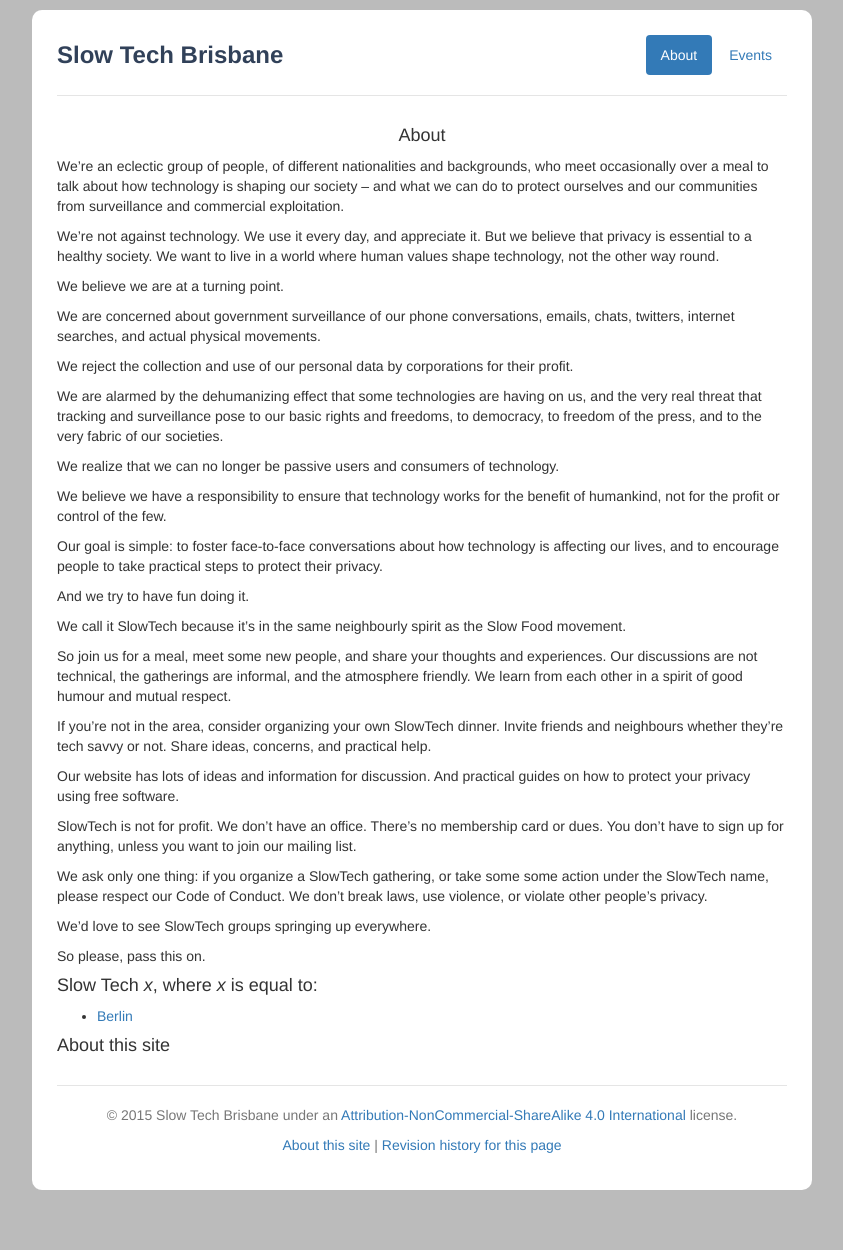
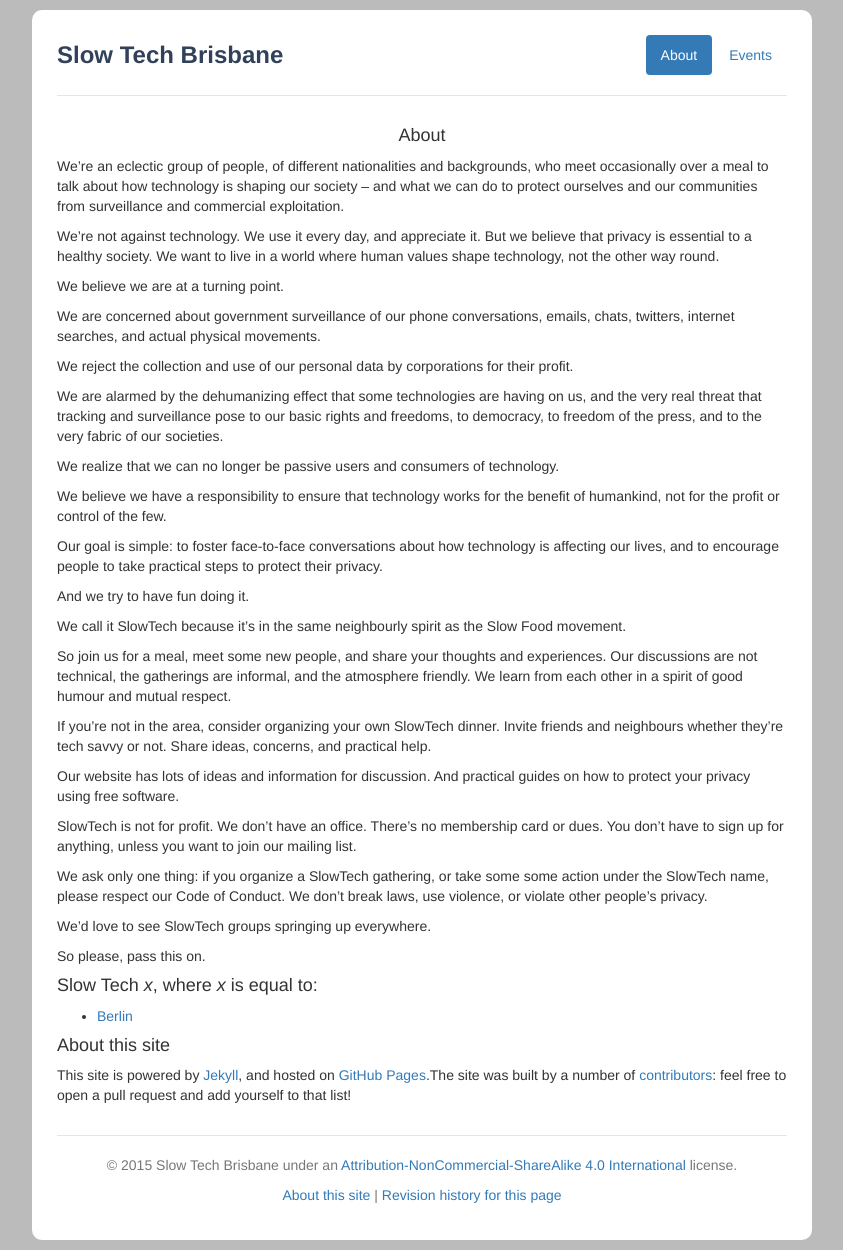
Before and after one commit to slowtechbne/slowtechbne.github.io, a Jekyll site: the page built from about.md, in a window 1280 px wide. Shown: the whole page, without its empty margins (218-1061 px from the left). Built offline with Jekyll 4.4.1, drawn with Linux system fonts in a browser that asks for light colours; before the commit the page ends 1200 px from its top, so only the background shows below that.

Commit message:
Some weird happenings with about#site.

```diff
--- a/_includes/footer.html
+++ b/_includes/footer.html
@@ -1,2 +1,2 @@
 <p align="center">© 2015 Slow Tech Brisbane under an <a href="http://creativecommons.org/licenses/by-nc-sa/4.0/">Attribution-NonCommercial-ShareAlike 4.0 International</a> license.</p>
-<p align="center"><a href="/about#site">About this site</a> | <a href="https://github.com/{{ site.github_username}}/{{ site.github_username}}.github.io/commits/master/{{ page.path }}">Revision history for this page</a></p>
+<p align="center"><a href="/about/#site">About this site</a> | <a href="https://github.com/{{ site.github_username}}/{{ site.github_username}}.github.io/commits/master/{{ page.path }}">Revision history for this page</a></p>
--- a/about.md
+++ b/about.md
@@ -3,8 +3,6 @@
 title: "About"
 permalink: /about/
 ---
-
-
 
 We’re an eclectic group of people, of different nationalities and backgrounds, who meet occasionally over a meal to talk about how technology is shaping our society – and what we can do to protect ourselves and our communities from surveillance and commercial exploitation.
 
@@ -47,4 +45,5 @@
 
 - [Berlin](https://slowtechberlin.de/)
 
-#### About this site
+#### About this site<a name="site"></a>
+This site is powered by [Jekyll](http://jekyllrb.com/), and hosted on [GitHub Pages](https://pages.github.com/).The site was built by a number of [contributors](https://github.com/slowtechbne/slowtechbne.github.io/graphs/contributors): feel free to open a pull request and add yourself to that list!
```
